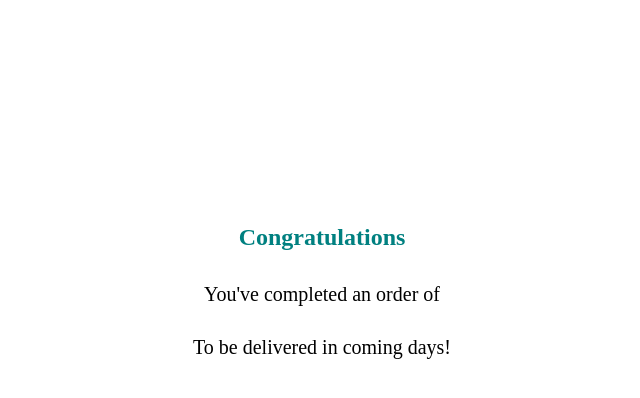
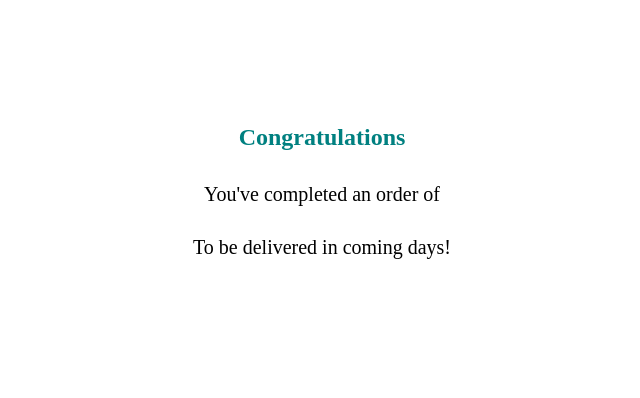
Before and after one commit to RB-Isiaq/fashionique-, a React (Create React App) app in the folder client/: page /success in a window 1280 px wide. Shown: the top 398 px of the page, without its empty margins (318-958 px from the left). Built offline with nearby package versions, Linux system fonts and the light colour scheme.

Commit message:
client side

```diff
--- a/client/src/pages/Products/Products.scss
+++ b/client/src/pages/Products/Products.scss
@@ -100,6 +100,7 @@
 
         h2 {
           margin-bottom: 14px;
+          font-size: 17px;
         }
 
         .inputItem {
--- a/client/src/pages/Success/Success.scss
+++ b/client/src/pages/Success/Success.scss
@@ -7,8 +7,8 @@
   align-items: center;
 
   .wrapper {
-    margin: 50px;
-    margin-top: 200px;
+    margin: 50px 10px;
+    margin-top: 100px;
     width: 100%;
     display: flex;
     flex-direction: column;
```
